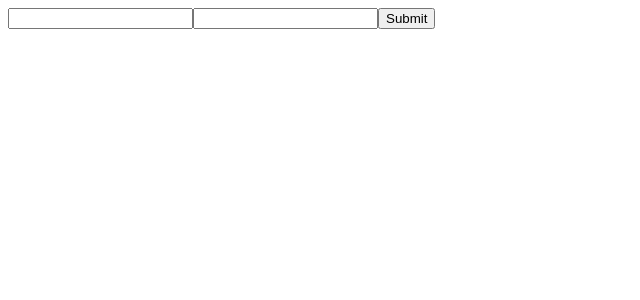
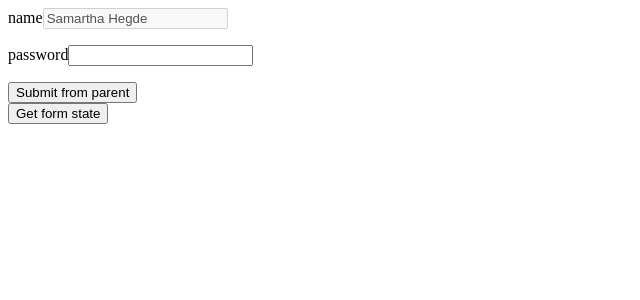
Before and after one commit to thecoadingmonk/vue-form-validator, a Vue app: page / in a window 1280 px wide. Shown: the top 300 px of the page, without its empty margins (0-640 px from the left). Built offline with nearby package versions, Linux system fonts and the light colour scheme.

Commit message:
feat: form validation logic, slot based approach completed

```diff
--- a/src/App.vue
+++ b/src/App.vue
@@ -1,5 +1,22 @@
 <template>
-  <Form @on-submit="onSubmit" @on-error="onError" :config="FORM_CONFIG"/>
+  <Form @on-submit="onSubmit" @on-error="onError" :config="FORM_CONFIG" :options="options" ref="form">
+    <template #name="{key, field, error, on}">
+      <label :for="key">{{key}}</label>
+      <input type="text" :name="key" :ref="key" :id="key" v-model="field.value" v-on="on" disabled/>
+      <p>{{error}}</p>
+    </template>
+
+    <template #password="{key, field, error, on}">
+      <label :for="key">{{key}}</label>
+      <input type="text" :name="key" :ref="key" :id="key" v-model="field.value" v-on="on"/>
+      <p>{{error}}</p>
+    </template>
+
+    <template #submit="{submit}">
+      <button type="submit" @click="submit">Submit from parent</button>
+    </template>
+  </Form>
+  <button type="button" @click="getFormState">Get form state</button>
 </template>
 
 <script lang="ts">
@@ -13,6 +30,9 @@
       },
       onError: (data: Object) => {
         console.log('Form has error', data)
+      },
+      getFormState() {
+        console.log(this.$refs.form.getFormState())
       }
     },
     components: {
@@ -39,7 +59,19 @@
                 return true
               }
               return 'Name cannot be empty'
+            },
+            validateOn: 'change',
+            validateOnDisabled: true,
+          },
+          password: {
+            required: {
+              value: true
             }
+          }
+        },
+        options: {
+          name: {
+            defaultValue: 'Samartha Hegde',
           }
         }
       }
--- a/src/components/Form.vue
+++ b/src/components/Form.vue
@@ -1,100 +1,171 @@
 <template>
-    <form ref="form">
-        <input type="text" name="name" ref="name" id="name" v-model="formValues.name.value"/>
-        <input type="password" name="password" ref="password" id="password" v-model="formValues.password.value"/>
+    <form :ref="ref">
+        <div v-for="[key] of Object.entries(config)" :key="key">
+            <slot
+                :name="key"
+                :field="formValues[key]"
+                :key="key"
+                :error="formValues[key].error?.message"
+                :on="{
+                    focus: () => setTouched(key),
+                    input: () => setInput(key)
+                }"
+            />
+        </div>
+        <slot name="submit" :submit="submit">
             <button type="submit" @click="submit">Submit</button>
+        </slot>
     </form>
 </template>
 
 <script lang="ts">
-import { defineComponent } from "vue";
+import {  defineComponent } from "vue";
 export default defineComponent({
     data: () => {
         return {
-            formValues: {
-                name: {
-                    value: '',
-                    error: {
-                        message: '',
-                    }
-                },
-                password: {
-                    value: '',
-                    error: {
-                        message: ''
-                    }
-                }
-            }
+            formValues: {},
         }
     },
     props: {
         config: {
             type: Object,
             default: () => ({})
+        },
+        options: {
+            type: Object,
+            default: () => ({})
+        },
+        ref: {
+            type: String,
+            default:'form'
+        }
+    },
+    created() {
+        for(const [key] of Object.entries(this.config)) {
+            this.formValues = {
+                ...this.formValues,
+                [key]: {
+                    value: this.options[key]?.defaultValue ?? ''
+                }
+            }
         }
     },
     emits: ['on-submit', 'on-error'],
     methods: {
-        submit: function(event: MouseEvent){
-            event.preventDefault();
+        submit: function(event?: MouseEvent){
+            event?.preventDefault();
 
             if (Object.keys(this.config).length === 0){
                 const formData = Object.create({})
                 for (const [key, each] of Object.entries(this.formValues)) {
-                    formData[key] = each.value
+                    formData[key] = {
+                        value: each.value
+                    }
                 }
                 this.$emit('on-submit', formData);
             } else {
                 const formData = Object.create(this.formValues)
                 for (const [key, each] of Object.entries(this.formValues)) {
-                    const validations = this.config[key];
-
-                    if (validations?.required?.value && (each.value === '' || each.value === null || each.value === undefined)) {
-                        formData[key] = {
-                            value: each.value,
-                            error: {
-                                message: validations.required.message || `${key} is required`
+                    formData[key] = this.validator({ key, value: each.value })
+                }
+                const hasError = Object.keys(formData).find((key) => formData[key].error.hasError === true)
+                this.formValues = formData;
+                if(hasError) {
+                    this.$emit('on-error', formData);
+                } else {
+                    this.$emit('on-submit', formData);
                 }
             }
-                    } else if(validations?.minLength?.value && each.value.length < validations?.minLength?.value) {
-                        formData[key] = {
-                            value: each.value,
-                            error: {
-                                message: validations.minLength.message || `${key} length is less than ${validations?.minLength?.value}`
+        },
+        setTouched(key: string) {
+            this.formValues[key] = {
+                ...this.formValues[key],
+                isTouched: true,
+            }
+            if(this.config[key].validateOn === 'focus') {
+                this.formValues[key] = {
+                    ...this.formValues[key],
+                    ...this.validator({value: this.formValues[key].value, key })
                 }
             }
-                    } else if(validations?.maxLength?.value && each.value.length > validations?.maxLength?.value) {
-                        formData[key] = {
-                            value: each.value,
+        },
+        setInput(key: string) {
+            this.formValues[key] = {
+                ...this.formValues[key],
+                isDirty: true,
+            }
+            if(this.config[key].validateOn === 'change') {
+                this.formValues[key] = {
+                    ...this.formValues[key],
+                    ...this.validator({value: this.formValues[key].value, key })
+                }
+            }
+        },
+        validator({  value, key }){
+            const validations = this.config[key];
+            if((this.$refs[this.ref][key].disabled && validations?.validateOnDisabled) || !this.$refs[this.ref][key].disabled) {
+                if (validations?.required?.value && (value === '' || value === null || value === undefined)) {
+                    return {
+                        value: value,
                         error: {
-                                message: validations.maxLength.message || `${key} length is greater than ${validations?.maxLength?.value}`
+                            message: validations.required.message || `${key} is required`,
+                            hasError: true
+                        }
+                    }
+                } else if(validations?.minLength?.value && value.length < validations?.minLength?.value) {
+                    return {
+                        value: value,
+                        error: {
+                            message: validations.minLength.message || `${key} length is less than ${validations?.minLength?.value}`,
+                            hasError: true
+                        }
+                    }
+                } else if(validations?.maxLength?.value && value.length > validations?.maxLength?.value) {
+                    return {
+                        value: value,
+                        error: {
+                            message: validations.maxLength.message || `${key} length is greater than ${validations?.maxLength?.value}`,
+                            hasError: true
                         }
                     }
                 } else if(validations?.validate) {
-                        const isValidInput = validations.validate(each.value)
+                    const isValidInput = validations.validate(value)
                     if (isValidInput === true) {
-                            formData[key] = each.value
+                        return {
+                            value: value,
+                            error: {
+                                hasError: false
+                            }
+                        }
                     } else {
-                            formData[key] = {
-                                value: each.value,
+                        return {
+                            value: value,
                             error: {
-                                    message: isValidInput
+                                message: isValidInput,
+                                hasError: true
                             }
                         }
                     }
                 } else {
-                        formData[key] = each.value
-                    }
-
-                }
-                const hasError = Object.keys(formData).find((key) => formData[key].error !== undefined)
-                if(hasError) {
-                    this.$emit('on-error', formData)
-                } else {
-                    this.$emit('on-submit', formData);
+                    return {
+                        value: value,
+                        error: {
+                            hasError: false
                         }
                     }
                 }
+            } else {
+                    return {
+                        value: value,
+                        error: {
+                            hasError: false
                         }
+                    }
+            }
+        },
+        getFormState() {
+            return this.formValues
+        }
+    },
 })
 </script>
```
Lines whose indentation alone changed are shown as unchanged.
